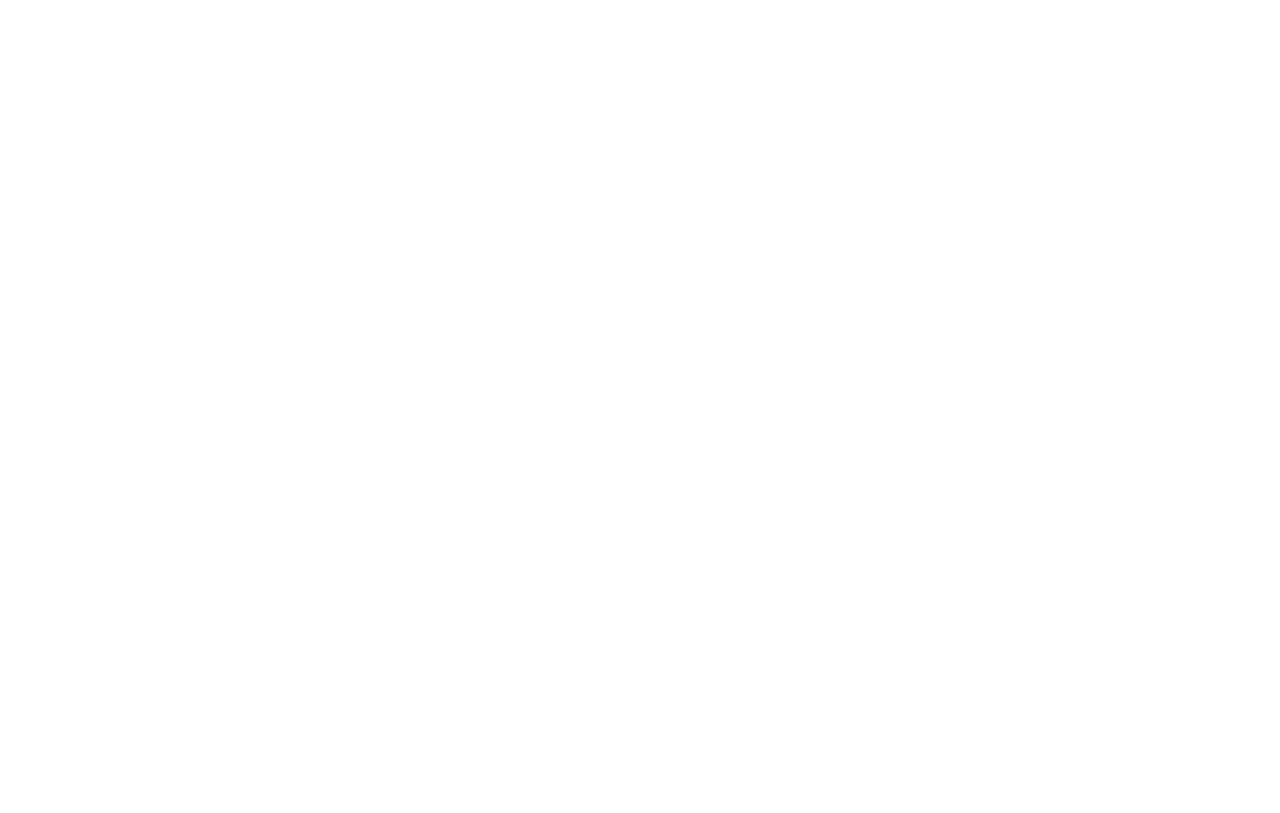
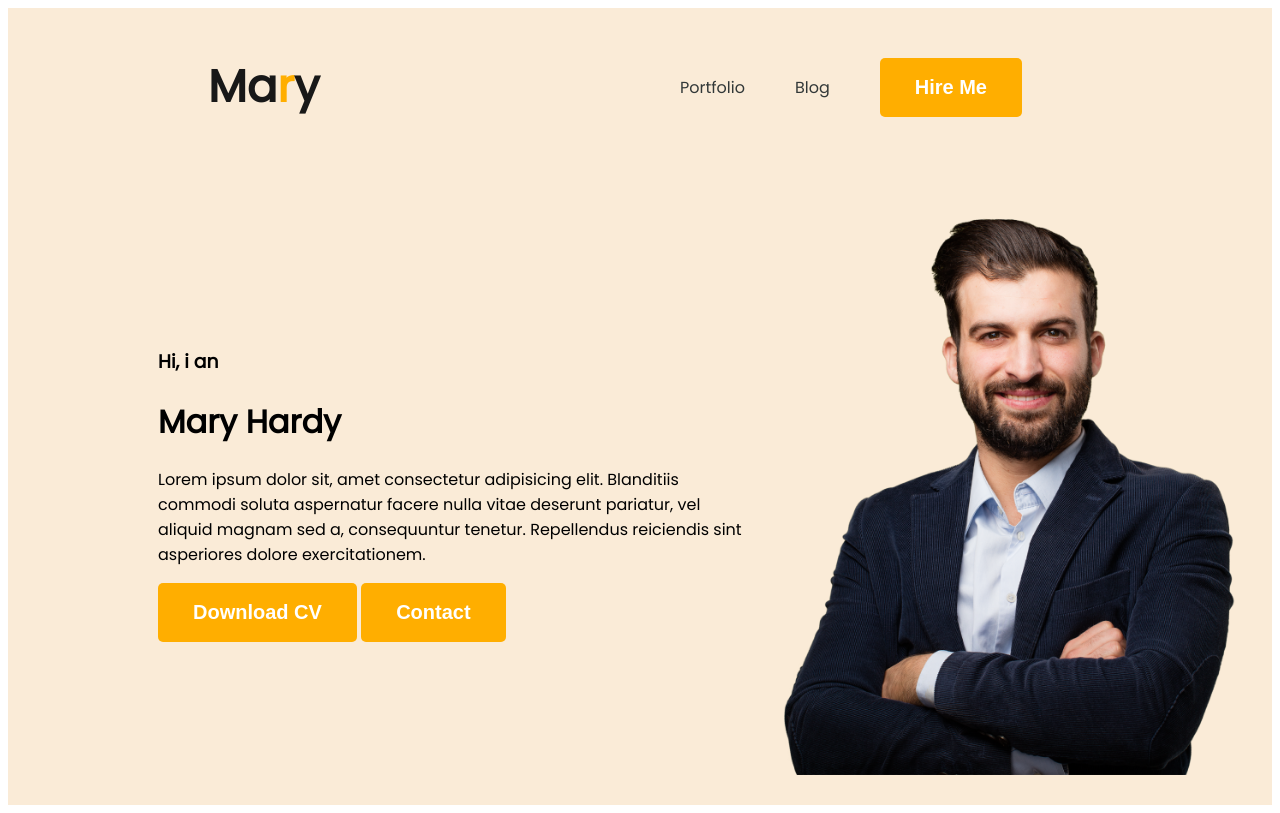
Before and after one commit to yeasinchy75/web-developer-portfolio, a plain HTML site: page index.html in a window 1280 px wide. Drawn offline with Linux system fonts and the light colour scheme.

Commit message:
banner add

```diff
--- a/index.html
+++ b/index.html
@@ -4,9 +4,32 @@
     <meta charset="UTF-8">
     <meta name="viewport" content="width=device-width, initial-scale=1.0">
     <title>Wev Developer portfolio</title>
+    <link rel="preconnect" href="https://fonts.googleapis.com">
+<link rel="preconnect" href="https://fonts.gstatic.com" crossorigin>
+<link href="https://fonts.googleapis.com/css2?family=Open+Sans:ital,wght@0,700;0,800;1,400&family=Poppins:ital,wght@0,400;1,300&display=swap" rel="stylesheet">
+    <link rel="stylesheet" href="style/portfolio.css">
 </head>
 <body>
-    <head></head>
+    <header class="header">
+        <nav>
+            <h3 class="mary" >Ma<span class="r" >r</span>y</h3>
+        <ul>
+            <li><a href="">Portfolio</a></li>
+            <li><a href="">Blog</a></li>
+            <li><button class="button">Hire Me</button></li>
+        </ul>
+        </nav>
+       <div class="banner">
+        <div class="banner-content">
+            <h3 class="banner-greeting"> Hi, i an </h3>
+            <h1 class="banner-title"> Mary Hardy</h1>
+            <p>Lorem ipsum dolor sit, amet consectetur adipisicing elit. Blanditiis commodi soluta aspernatur facere nulla vitae deserunt pariatur, vel aliquid magnam sed a, consequuntur tenetur. Repellendus reiciendis sint asperiores dolore exercitationem.</p>
+            <button class="button">Download CV</button>
+            <button class="button">Contact</button>
+    </div>
+    <img class="profile-picture" src="images/hardy.png" alt="">
+       </div>
+    </header>
     <main></main>
     <footer></footer>
 </body>
--- /dev/null
+++ b/style/portfolio.css
@@ -0,0 +1,51 @@
+body{
+    font-family: 'Open Sans', sans-serif;
+font-family: 'Poppins', sans-serif;
+}
+nav{
+    display: flex;
+    justify-content: space-between;
+    margin: 0 200px;
+}
+.mary{
+color: var(--Dark-01, #181818);
+font-size: 45px;
+font-weight: 800;
+
+}
+nav > ul{
+    display: flex;
+    align-items: center;
+}
+nav li{
+    list-style: none;
+    margin-right: 50px;
+}
+nav a{
+    text-decoration: none;
+    color: rgb(50, 56, 56);
+}
+.r{
+    color: #ffae00;
+}
+.button{
+ border-radius: 5px;
+ background-color: #ffae00;
+ border: 0;
+ color: white;
+font-size: 20px;
+font-weight: 700;
+padding: 18px 35px;
+
+}
+.header{
+background-color: antiquewhite;
+}
+.banner{
+    padding: 30px 30px 30px 150px;
+    display: flex;
+    align-items: center;
+}
+.profile-picture{
+    width: 500px;
+}
```
